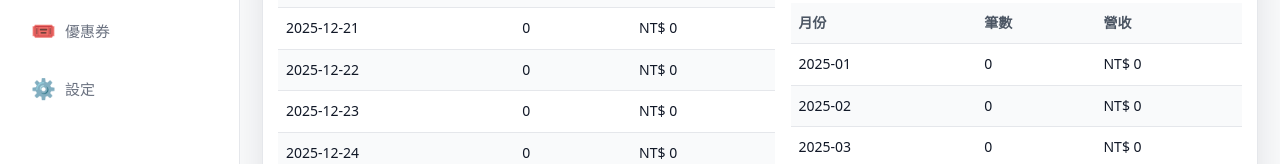
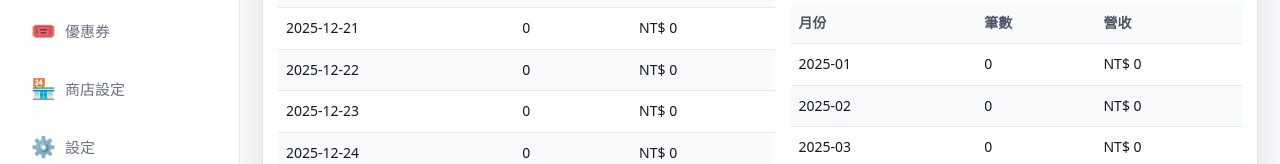
Before and after one commit to As9873021/line-liff-store, a website: page public/admin-orders.html in a window 1280 px wide. Shown: the part 350-514 px from the top of the page. Drawn offline with Linux system fonts and the light colour scheme; no server answers.

Commit message:
Add link to store settings in admin orders page

```diff
--- a/public/admin-orders.html
+++ b/public/admin-orders.html
@@ -558,6 +558,9 @@
             <li class="nav-item" data-tab="coupons">
               <span class="icon">🎟️</span><span>優惠券</span>
             </li>
+                          <li class="nav-item" onclick="window.location.href='/admin-store-settings.html'">
+                <span class="icon">🏪</span><span>商店設定</span>
+              </li>
             <li class="nav-item" data-tab="settings">
               <span class="icon">⚙️</span><span>設定</span>
             </li>
```
